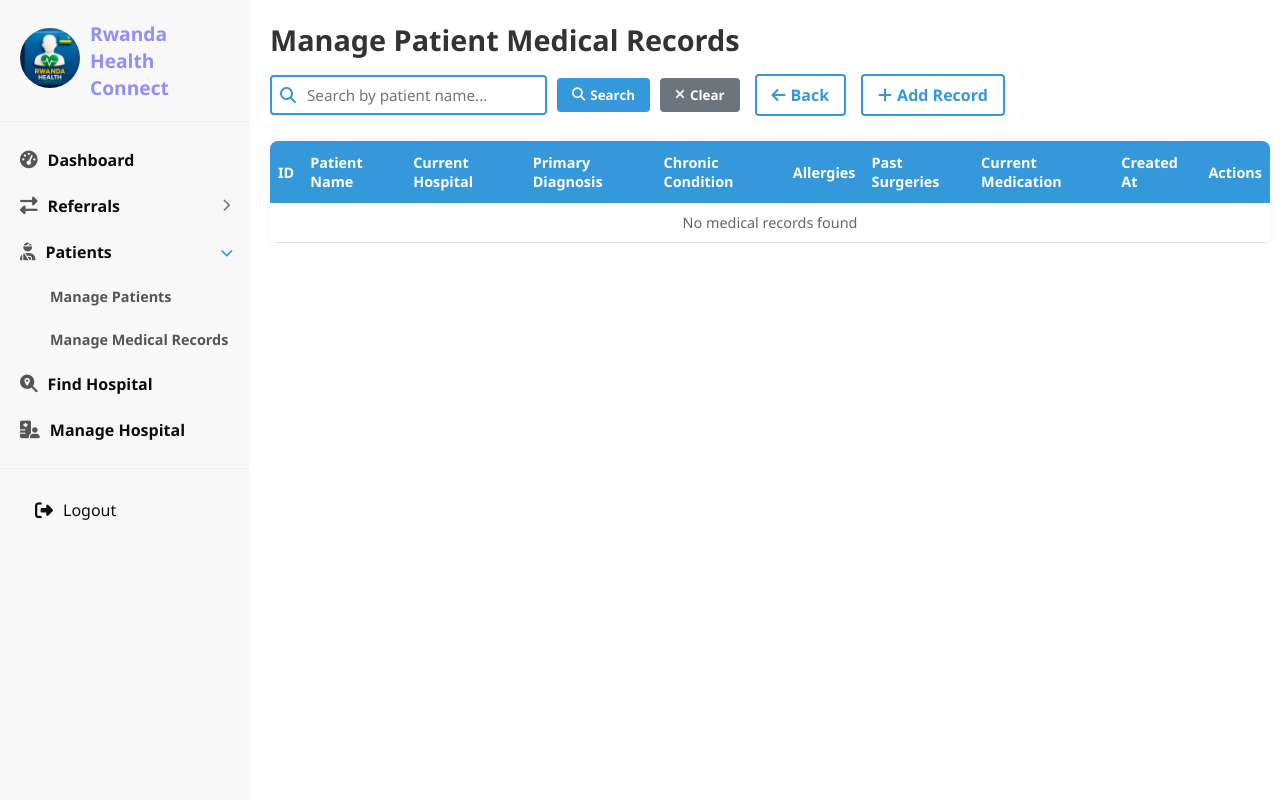
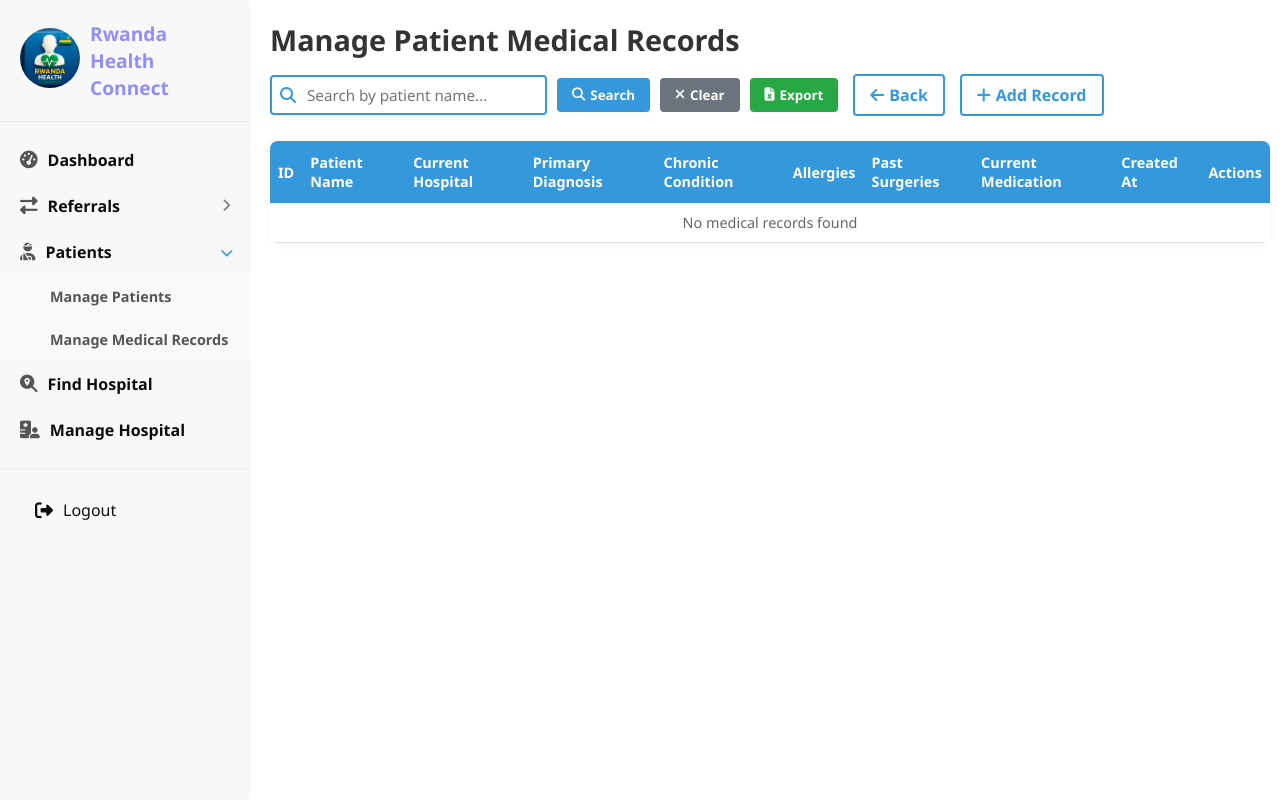
Before and after one commit to henryallison/ikigugu-ingagi-V0.1, a Django app: page /patients/medical_records/ in a window 1280 px wide. Run offline with Django 5.2, Linux system fonts and the light colour scheme; data comes from the database, SQL or seed files in the repository; tables that the repository leaves empty hold one stand-in row (values such as "Sample post").

Commit message:
Update medical_records.html

```diff
--- a/templates/patients/medical_records.html
+++ b/templates/patients/medical_records.html
@@ -14,6 +14,25 @@
     max-width: 800px;
     width: 90%;
     /* Ensure modal doesn't get too wide */
+}
+ .export-btn {
+    padding: 8px 15px;
+    border-radius: 4px;
+    background-color: #28a745;
+    color: white;
+    border: none;
+    cursor: pointer;
+    transition: all 0.3s;
+    display: inline-flex;
+    align-items: center;
+    gap: 5px;
+    font-weight: bold;
+    text-decoration: none;
+    white-space: nowrap;
+}
+
+.export-btn:hover {
+    background-color: #218838;
 }
 
 .modal-row {
@@ -655,6 +674,9 @@
                     <button class="clear-search-btn" id="clearSearchBtn">
                         <i class="fas fa-times"></i> Clear
                     </button>
+                    <button class="export-btn" id="exportExcelBtn">
+        <i class="fas fa-file-excel"></i> Export
+    </button>
                 </div>
                 <div class="action-buttons">
                     <a href="{% url 'home' %}" class="back-btn">
@@ -1052,6 +1074,58 @@
             .replace(/'/g, '&#039;');
     }
 
+    // Excel Export Functionality
+document.getElementById('exportExcelBtn').addEventListener('click', exportMedicalRecordsToExcel);
+
+function exportMedicalRecordsToExcel() {
+    const table = document.querySelector('.medical-table');
+    const rows = table.querySelectorAll('tr');
+    let csv = [];
+
+    // Add headers (skip Actions column)
+    const headers = [];
+    table.querySelectorAll('th').forEach(th => {
+        if (th.textContent !== 'Actions') {
+            headers.push(th.textContent);
+        }
+    });
+    csv.push(headers.join(','));
+
+    // Add data rows
+    rows.forEach(row => {
+        if (row.getAttribute('data-id')) { // Only data rows
+            const rowData = [];
+            row.querySelectorAll('td').forEach((td, index) => {
+                if (index < 9) { // Skip Actions column (index 9)
+                    // Use title attribute if available for full content
+                    const content = td.getAttribute('title') || td.textContent;
+                    let data = content.replace(/(\r\n|\n|\r)/gm, '').replace(/(\s\s)/gm, ' ');
+                    data = data.replace(/"/g, '""');
+                    if (data.indexOf(',') >= 0 || data.indexOf('"') >= 0) {
+                        data = `"${data}"`;
+                    }
+                    rowData.push(data);
+                }
+            });
+            csv.push(rowData.join(','));
+        }
+    });
+
+    // Download CSV file
+    const csvContent = csv.join('\n');
+    const blob = new Blob([csvContent], { type: 'text/csv;charset=utf-8;' });
+    const url = URL.createObjectURL(blob);
+    const link = document.createElement('a');
+    link.setAttribute('href', url);
+    link.setAttribute('download', `medical_records_export_${new Date().toISOString().slice(0, 10)}.csv`);
+    link.style.visibility = 'hidden';
+    document.body.appendChild(link);
+    link.click();
+    document.body.removeChild(link);
+
+    showPopupMessage('success', 'Medical records data exported successfully!');
+}
+
     // Initialize when DOM is ready
     document.addEventListener('DOMContentLoaded', function() {
         // Store medical records data
```
